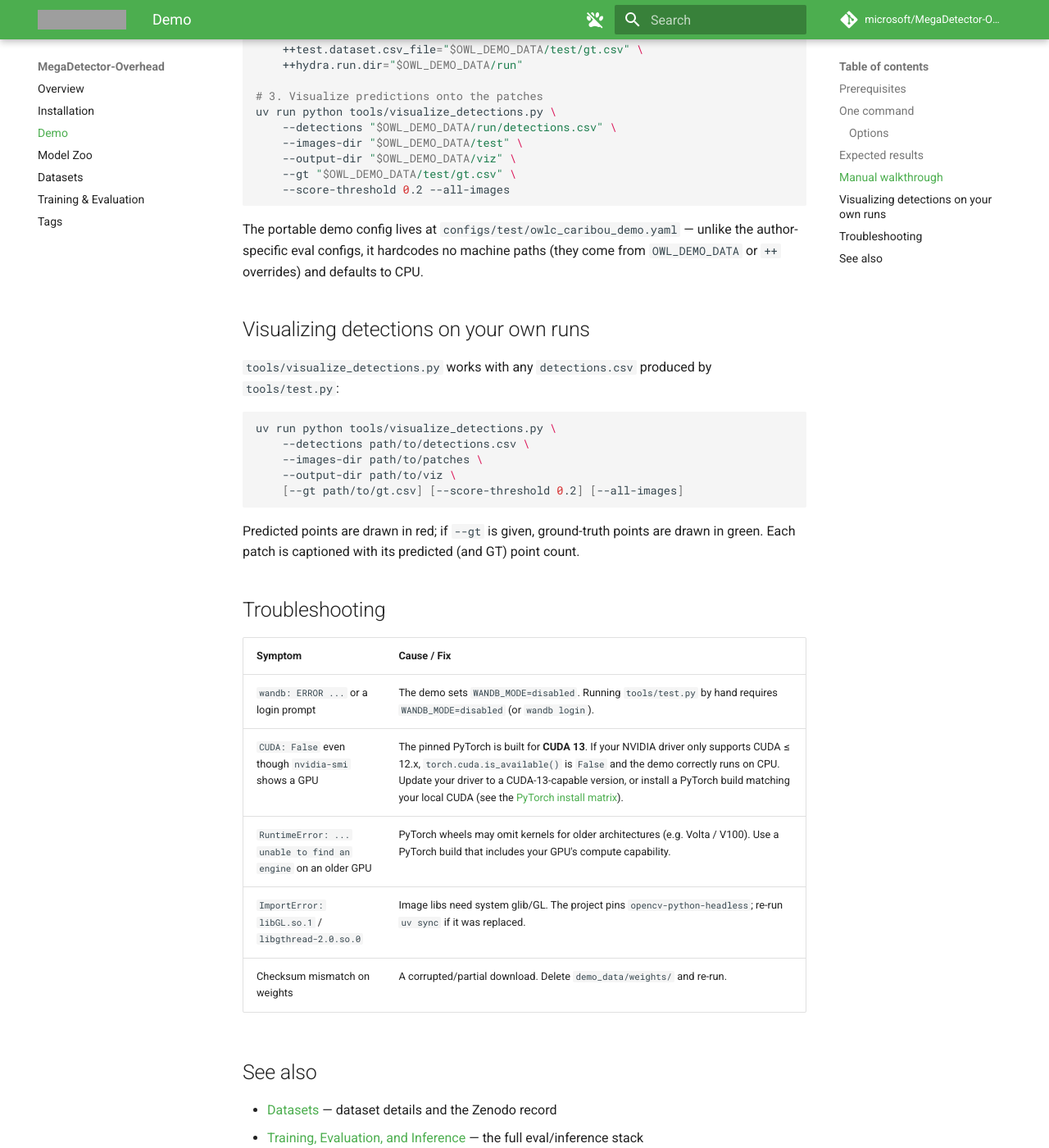
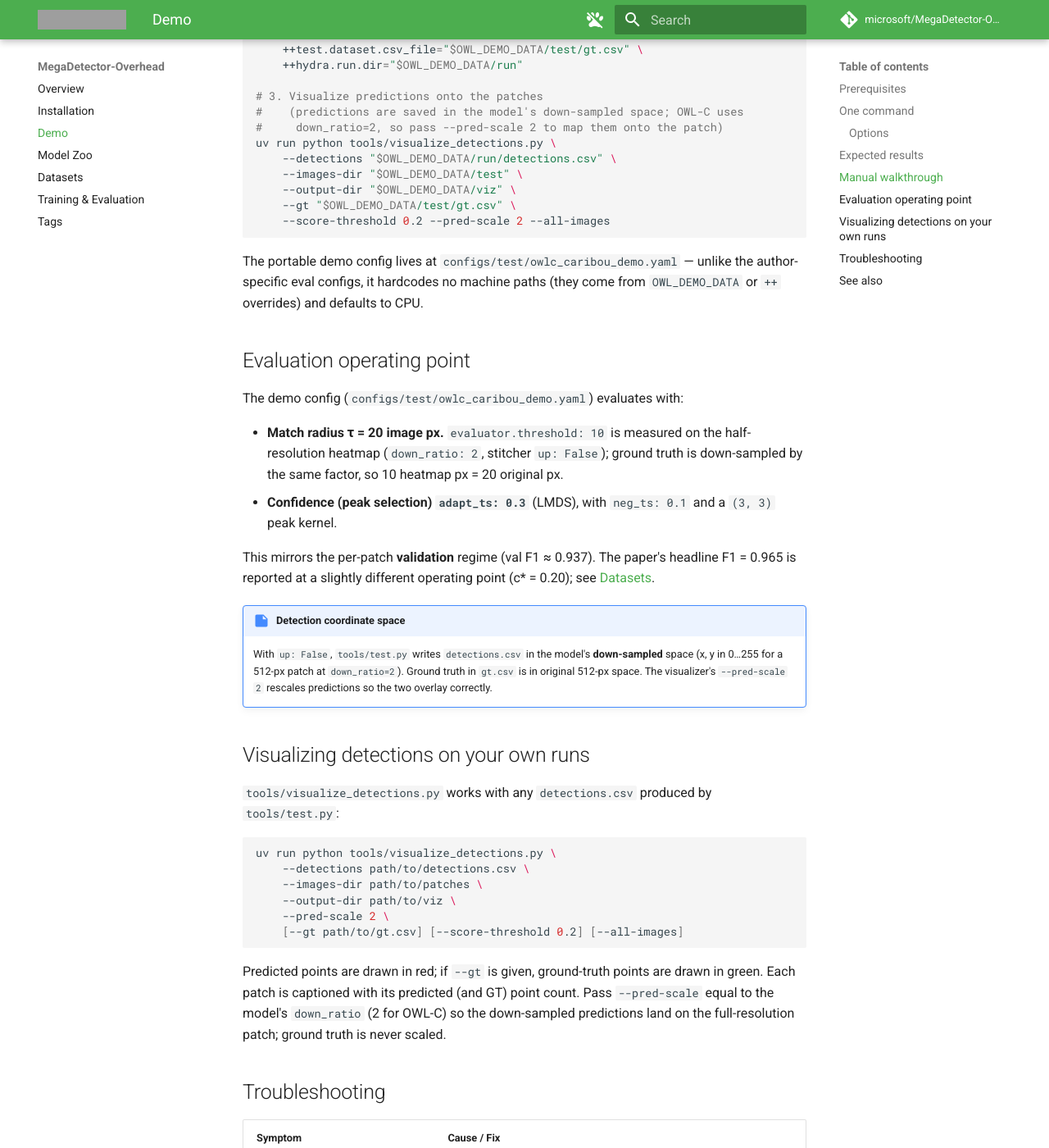
Before and after one commit to microsoft/MegaDetector-Overhead, an MkDocs documentation site: the page built from docs/demo.md, in a window 1280 px wide and 1400 px high, scrolled down 2322 px. Shown: the whole window at 82% size. Built offline with MkDocs 1.6.1 and Material for MkDocs 9.7.7, drawn with Linux system fonts in a browser that asks for light colours; comment, search, counter and statistics services are not loaded; some of the changed text lies outside the part shown; grey boxes are pictures that could not be loaded.

Commit message:
Install CPU PyTorch by default; add CUDA extras (cu121/cu124/cu128)
The lock pinned torch from PyPI, whose Linux wheel needs the CUDA 13 runtime,
so users on CUDA-12 drivers got torch.cuda.is_available()==False (or import
errors) on first 'uv sync'. Configure uv's documented multi-backend pattern so
a plain 'uv sync' installs the CPU build (works everywhere, no GPU assumed) and
GPU users opt in with 'uv sync --extra cu124' (or cu121/cu128).

- pyproject.toml: explicit [[tool.uv.index]] for pytorch-cpu/cu121/cu124/cu128;
  cu121/cu124/cu128 optional-deps; [tool.uv] conflicts (mutually exclusive);
  [tool.uv.sources] making CPU the default and each CUDA extra override.
- INSTALL.md / docs/installation.md: CPU-default + driver->extra table, Volta
  note, and the 'uv pip install --torch-backend auto' alternative.
- docs/demo.md: troubleshooting now points to '--extra cuXXX'; documents the
  eval operating point (tau=20px, adapt_ts=0.3) and the down_ratio/pred-scale
  coordinate-space relationship.
- README.md / docs/index.md: quick start notes the GPU extra.

NOTE: uv.lock must be regenerated with 'uv lock' on a network with access to
download.pytorch.org (the dev sandbox blocked it). Config validated via
'uv lock --offline' (extras + conflicts parse correctly); 'uv sync' auto-relocks.

Co-authored-by: Copilot <223556219+Copilot@users.noreply.github.com>

````diff
--- a/docs/demo.md
+++ b/docs/demo.md
@@ -111,17 +111,39 @@ WANDB_MODE=disabled uv run python tools/test.py test=owlc_caribou_demo \
     ++hydra.run.dir="$OWL_DEMO_DATA/run"
 
 # 3. Visualize predictions onto the patches
+#    (predictions are saved in the model's down-sampled space; OWL-C uses
+#     down_ratio=2, so pass --pred-scale 2 to map them onto the patch)
 uv run python tools/visualize_detections.py \
     --detections "$OWL_DEMO_DATA/run/detections.csv" \
     --images-dir "$OWL_DEMO_DATA/test" \
     --output-dir "$OWL_DEMO_DATA/viz" \
     --gt "$OWL_DEMO_DATA/test/gt.csv" \
-    --score-threshold 0.2 --all-images
+    --score-threshold 0.2 --pred-scale 2 --all-images
 ```
 
 The portable demo config lives at `configs/test/owlc_caribou_demo.yaml` — unlike
 the author-specific eval configs, it hardcodes no machine paths (they come from
 `OWL_DEMO_DATA` or `++` overrides) and defaults to CPU.
+
+## Evaluation operating point
+
+The demo config (`configs/test/owlc_caribou_demo.yaml`) evaluates with:
+
+* **Match radius τ = 20 image px.** `evaluator.threshold: 10` is measured on the
+  half-resolution heatmap (`down_ratio: 2`, stitcher `up: False`); ground truth is
+  down-sampled by the same factor, so 10 heatmap px = 20 original px.
+* **Confidence (peak selection) `adapt_ts: 0.3`** (LMDS), with `neg_ts: 0.1` and a
+  `(3, 3)` peak kernel.
+
+This mirrors the per-patch **validation** regime (val F1 ≈ 0.937). The paper's
+headline F1 = 0.965 is reported at a slightly different operating point
+(c\* = 0.20); see [Datasets](datasets.md).
+
+!!! note "Detection coordinate space"
+    With `up: False`, `tools/test.py` writes `detections.csv` in the model's
+    **down-sampled** space (x, y in 0…255 for a 512-px patch at `down_ratio=2`).
+    Ground truth in `gt.csv` is in original 512-px space. The visualizer's
+    `--pred-scale 2` rescales predictions so the two overlay correctly.
 
 ## Visualizing detections on your own runs
 
@@ -133,19 +155,24 @@ uv run python tools/visualize_detections.py \
     --detections path/to/detections.csv \
     --images-dir path/to/patches \
     --output-dir path/to/viz \
+    --pred-scale 2 \
     [--gt path/to/gt.csv] [--score-threshold 0.2] [--all-images]
 ```
 
 Predicted points are drawn in red; if `--gt` is given, ground-truth points are
 drawn in green. Each patch is captioned with its predicted (and GT) point count.
+Pass `--pred-scale` equal to the model's `down_ratio` (2 for OWL-C) so the
+down-sampled predictions land on the full-resolution patch; ground truth is never
+scaled.
 
 ## Troubleshooting
 
 | Symptom | Cause / Fix |
 |---|---|
 | `wandb: ERROR ...` or a login prompt | The demo sets `WANDB_MODE=disabled`. Running `tools/test.py` by hand requires `WANDB_MODE=disabled` (or `wandb login`). |
-| `CUDA: False` even though `nvidia-smi` shows a GPU | The pinned PyTorch is built for **CUDA 13**. If your NVIDIA driver only supports CUDA ≤ 12.x, `torch.cuda.is_available()` is `False` and the demo correctly runs on CPU. Update your driver to a CUDA-13-capable version, or install a PyTorch build matching your local CUDA (see the [PyTorch install matrix](https://pytorch.org/get-started/locally/)). |
-| `RuntimeError: ... unable to find an engine` on an older GPU | PyTorch wheels may omit kernels for older architectures (e.g. Volta / V100). Use a PyTorch build that includes your GPU's compute capability. |
+| `CUDA: False` even though `nvidia-smi` shows a GPU | A plain `uv sync` installs the **CPU** build. Re-sync the CUDA extra matching your driver, e.g. `uv sync --extra cu124` (see [Installation → GPU support](installation.md#gpu-support)). |
+| `RuntimeError: ... unable to find an engine` on an older GPU | Some newer wheels omit kernels for older architectures (e.g. Volta / V100). Use `uv sync --extra cu124`, which includes them. |
+| Red prediction dots look shifted toward the top-left / "smaller" | Predictions are in the model's down-sampled space — pass `--pred-scale 2` (the OWL-C `down_ratio`) to the visualizer. |
 | `ImportError: libGL.so.1` / `libgthread-2.0.so.0` | Image libs need system glib/GL. The project pins `opencv-python-headless`; re-run `uv sync` if it was replaced. |
 | Checksum mismatch on weights | A corrupted/partial download. Delete `demo_data/weights/` and re-run. |
 
--- a/docs/installation.md
+++ b/docs/installation.md
@@ -51,12 +51,30 @@ uv run python -c "import animaloc.models, dinov3; print('OK')"
 * CUDA-capable GPU recommended for training; CPU works for small
   inference jobs.
 
-## GPU verification
+## GPU support
+
+A plain `uv sync` installs the **CPU** build of PyTorch (works everywhere, no GPU
+assumed). To use a CUDA GPU, sync the extra matching your NVIDIA driver's CUDA
+version (`nvidia-smi` → "CUDA Version") — pick the highest `cuXXX` that is **≤**
+your driver:
+
+| Driver CUDA (`nvidia-smi`) | Command |
+|---|---|
+| ≥ 12.8 | `uv sync --extra cu128` |
+| 12.4 – 12.7 | `uv sync --extra cu124` |
+| 12.1 – 12.3 | `uv sync --extra cu121` |
+| none / older | `uv sync` (CPU) |
 
 ```bash
 uv run python -c "import torch; print('CUDA:', torch.cuda.is_available())"
 ```
 
+The CUDA extras are mutually exclusive — sync only one. Older GPUs (Volta / V100)
+are covered by `cu121`/`cu124` but may be missing from `cu128`; if you see
+`RuntimeError: ... unable to find an engine`, use `--extra cu124`. Full details and
+a `--torch-backend auto` alternative are in
+[INSTALL.md](https://github.com/microsoft/MegaDetector-Overhead/blob/main/INSTALL.md).
+
 ## Next steps
 
 * [Training, Evaluation, and Inference](training.md) — end-to-end workflow
````
Also changed, not shown: other parts of docs/installation.md (+1 -1 lines), INSTALL.md (+39 -7 lines), README.md (+3 -1 lines), docs/index.md (+2 -1 lines), pyproject.toml (+54 -0 lines).
